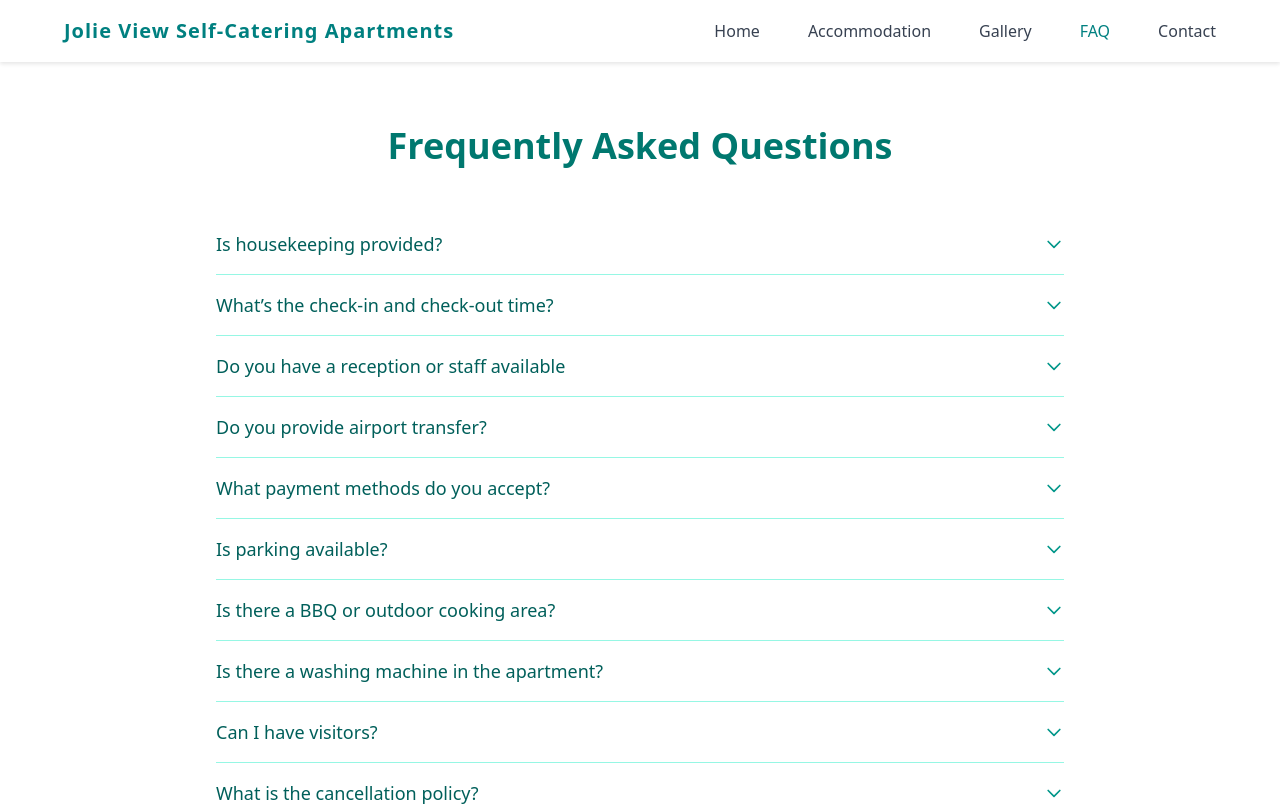
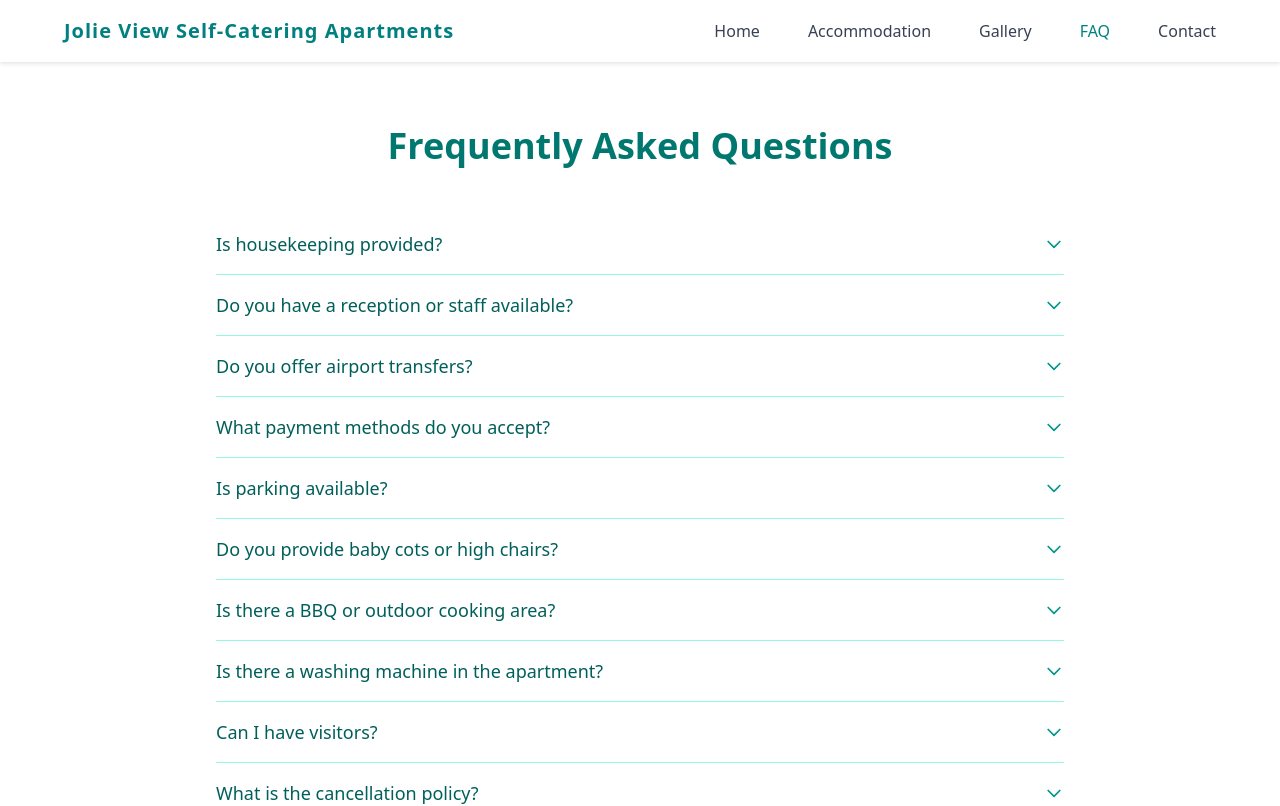
Before and after one commit to DovahSeb/jolieview-self-catering, an Angular app: page /faq in a window 1280 px wide. Shown: the top 806 px of the page. Built offline with nearby package versions, Linux system fonts and the light colour scheme.

Commit message:
Updated the faqs questions and answers

```diff
--- a/src/app/features/components/faq/faq.component.ts
+++ b/src/app/features/components/faq/faq.component.ts
@@ -11,43 +11,43 @@ export class FaqComponent {
   faqs = [
     {
       question: 'Is housekeeping provided?',
-      answer: 'Housekeeping is provided every two days, including towel and linen change. Addtional cleaning can be arranged for a fee.'
+      answer: 'Yes, housekeeping is provided every second day, including towel and linen changes. Additional cleaning services can be arranged for an extra fee.'
     },
     {
-      question: 'What’s the check-in and check-out time?',
-      answer: 'Check-in is at 1 PM and check-out is at 10 AM.'
+      question: 'Do you have a reception or staff available?',
+      answer: 'We do not have a full-time reception, but staff are available on call to assist with any needs during your stay.'
     },
     {
-      question: 'Do you have a reception or staff available',
-      answer: 'Yes, all our apartments are fully equipped with modern kitchen facilities for your convenience.'
-    },
-    {
-      question: 'Do you provide airport transfer?',
-      answer: 'Absolutely! We offer airport transfer services upon request. Just let us know your flight details in advance.'
+      question: 'Do you offer airport transfers?',
+      answer: 'We do not provide airport transfers directly, but we can arrange them through a trusted service provider based on current transfer rates. Please contact us in advance for assistance.'
     },
     {
       question: 'What payment methods do you accept?',
-      answer: 'Cash or VISA Card'
+      answer: 'We accept both cash and credit/debit cards.'
     },
     {
       question: 'Is parking available?',
-      answer: 'Several stunning beaches are just a short drive or walk away from the apartments.'
+      answer: 'Yes, free private parking is available on site.'
+    },
+    {
+      question: 'Do you provide baby cots or high chairs?',
+      answer: 'Yes, baby cots and high chairs are available upon request. Kindly inform us in advance so we can prepare accordingly.'
     },
     {
       question: 'Is there a BBQ or outdoor cooking area?',
-      answer: 'Several stunning beaches are just a short drive or walk away from the apartments.'
+      answer: 'Yes, guests are welcome to use the BBQ area for outdoor cooking.'
     },
     {
       question: 'Is there a washing machine in the apartment?',
-      answer: 'Several stunning beaches are just a short drive or walk away from the apartments.'
+      answer: 'No, there is no washing machine in the apartment. However, laundry services are available at an additional cost.'
     },
     {
       question: 'Can I have visitors?',
-      answer: 'Several stunning beaches are just a short drive or walk away from the apartments.'
+      answer: 'We do not offer meals. However, a welcome pack with basic essentials can be arranged upon request.'
     },
     {
       question: 'What is the cancellation policy?',
-      answer: 'Several stunning beaches are just a short drive or walk away from the apartments.'
+      answer: 'Our cancellation policy varies depending on the type of booking. Please refer to your booking confirmation or contact us directly for specific details.'
     }
   ];
 
```
